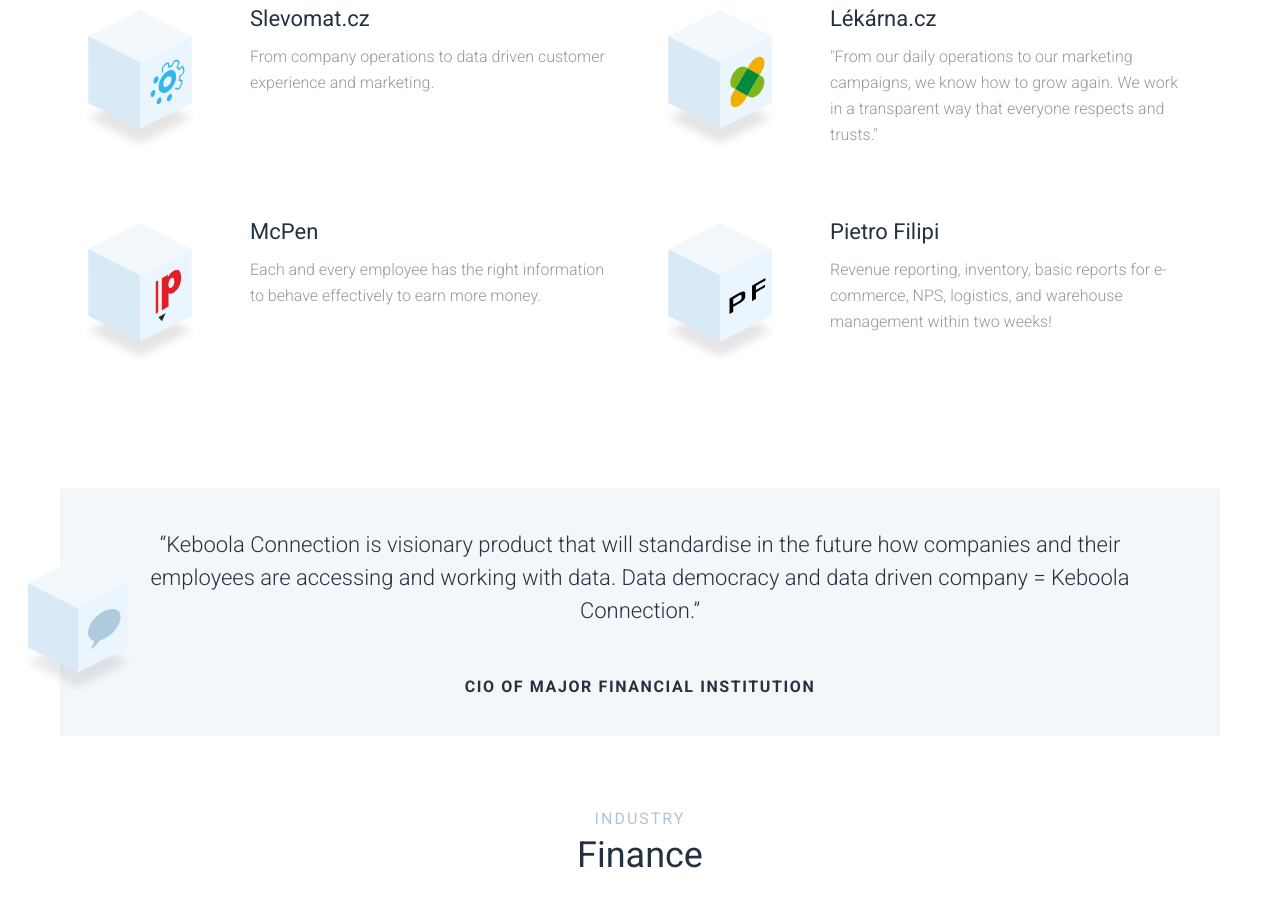
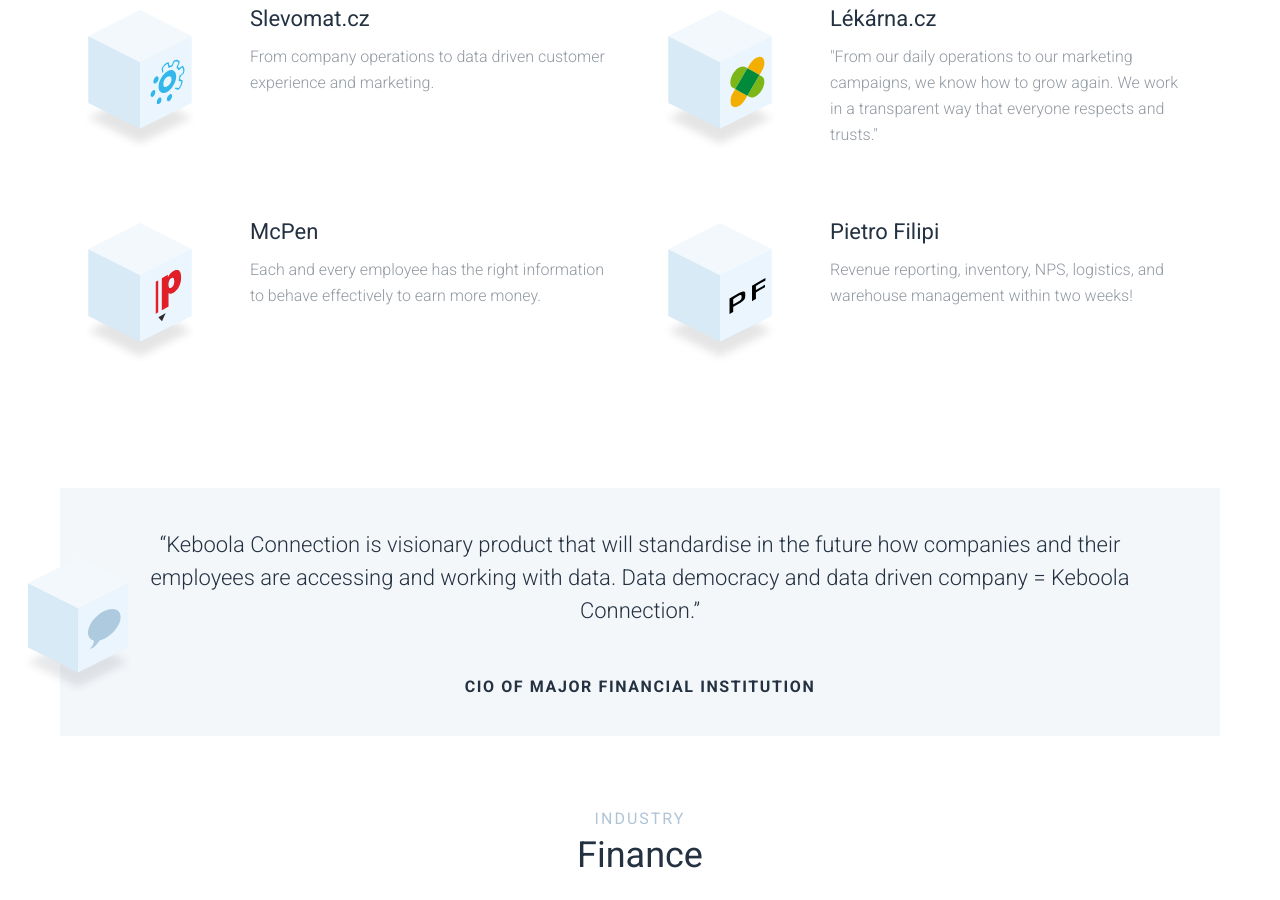
Before and after one commit to keboola/website, a Jekyll site: the page built from _solutions/solutions.md, in a window 1280 px wide and 900 px high, scrolled down 1924 px. Built offline with Jekyll 4.4.1, drawn with Linux system fonts in a browser that asks for light colours; nearby versions of some CDN libraries.

Commit message:
Update from Forestry.io - Updated solutions.md

```diff
--- a/_solutions/solutions.md
+++ b/_solutions/solutions.md
@@ -80,8 +80,8 @@
     pictogram: "/uploads/box_mcpen.svg"
   - title: Pietro Filipi
     icotype: black
-    desc: Revenue reporting, inventory, basic reports for e-commerce, NPS, logistics,
-      and warehouse management within two weeks!
+    desc: Revenue reporting, inventory, NPS, logistics, and warehouse management within
+      two weeks!
     pictogram: "/uploads/box_pietro.svg"
   subheadline: industry
 - template: review
```
